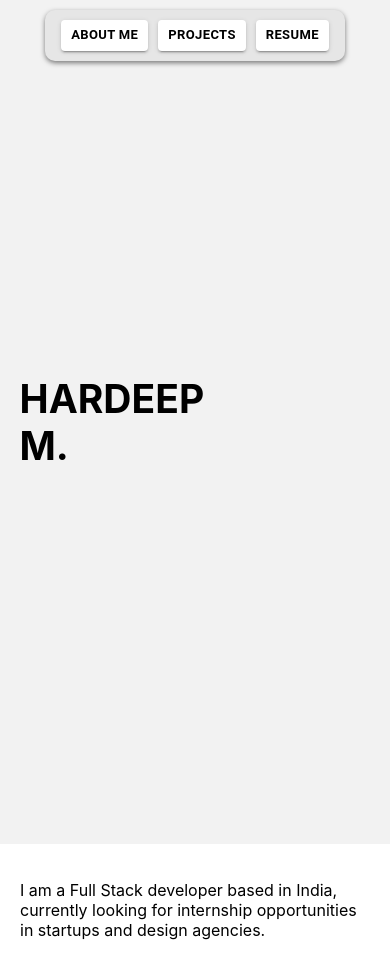
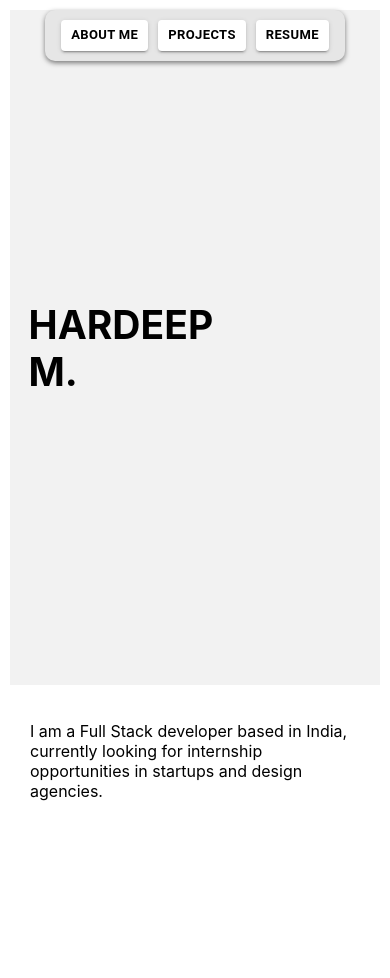
Before and after one commit to hardeepmty/My-Portfolio, a React (Create React App) app in the folder frontend/: page / in a window 390 px wide. Shown: the top 978 px of the page. Built offline with nearby package versions, Linux system fonts and the light colour scheme; the HTML template or start-up script is replaced by a standard one.

Commit message:
set mobile view

```diff
--- a/frontend/src/pages/Hero.css
+++ b/frontend/src/pages/Hero.css
@@ -1,11 +1,24 @@
 .hero {
-  height: 100vh;
+  height: 80vh;
   width:100%;
   display: flex;
   align-items: center;
   justify-content: left;
   background-color: #f2f2f2;
   position: relative;
+}
+.container {
+  max-width: 600px; /* Define max-width for the page */
+  margin: 0 auto; /* Center the page content */
+  padding: 10px; /* Optional padding */
+}
+
+/* Responsive styles */
+@media (min-width: 768px) {
+  /* You can adjust styles for larger screens here */
+  .container {
+      max-width: 800px; /* Example max-width for larger screens */
+  }
 }
 
 #hero-text {
--- a/frontend/src/pages/HeroPage.jsx
+++ b/frontend/src/pages/HeroPage.jsx
@@ -11,17 +11,15 @@ function HeroPage() {
 
     useEffect(() => {
         window.addEventListener('scroll', handleScroll);
-
         return () => {
             window.removeEventListener('scroll', handleScroll);
         };
     }, []);
 
-
     const isScrolled = scrollPosition > 50;
 
     return (
-        <div>
+        <div className="container"> {/* Wrap the content in a container */}
             <div className="hero">
                 <div
                     id="hero-text"
@@ -37,14 +35,13 @@ function HeroPage() {
                     <h1 id="line1" style={{ fontSize: isScrolled ? '3vw' : '10vw' }}>HARDEEP</h1>
                     <h1 id="line2" style={{ fontSize: isScrolled ? '3vw' : '10vw' }}>M.</h1>
                 </div>
-
             </div>
 
-
             <div className="content">
-                <p>I am a Full Stack developer based in India, currently looking for internship opportunities in startups and design agencies.</p>
+                <p>
+                    I am a Full Stack developer based in India, currently looking for internship opportunities in startups and design agencies.
+                </p>
             </div>
-
         </div>
     );
 }
```
